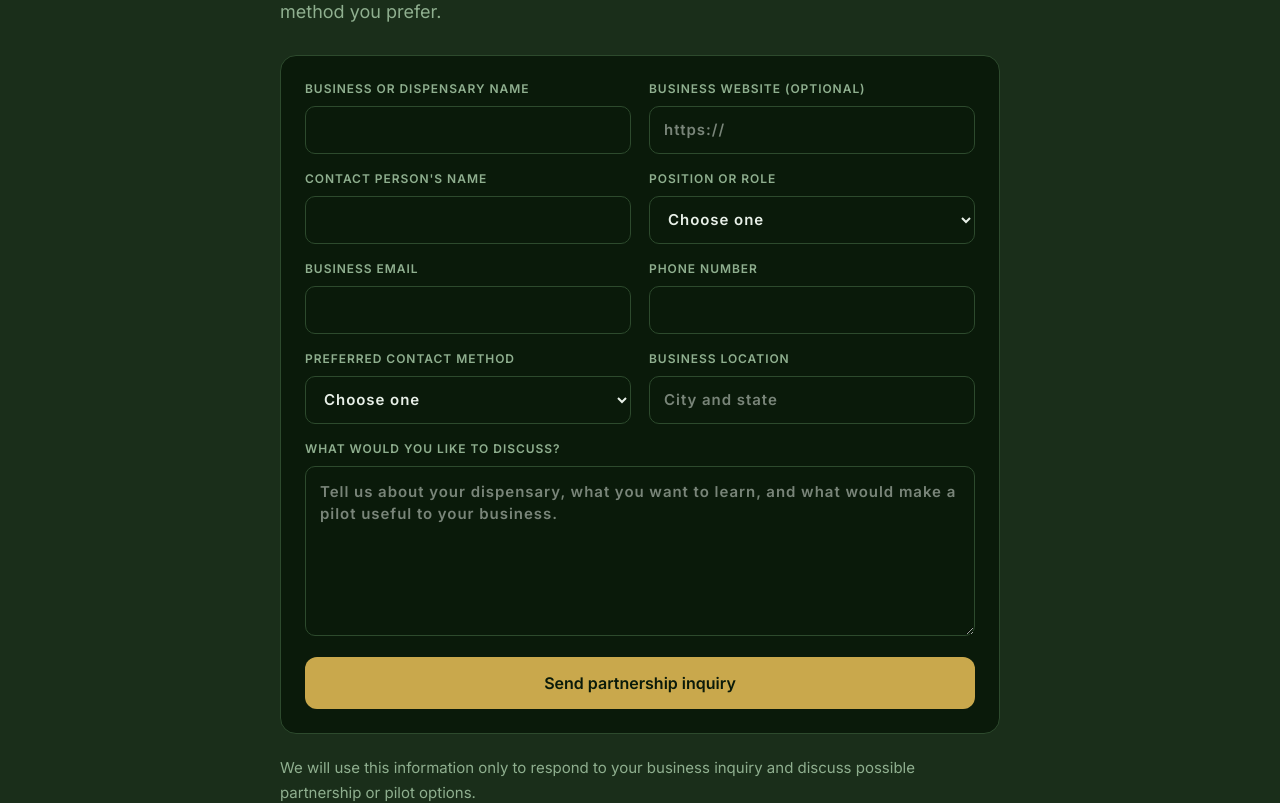
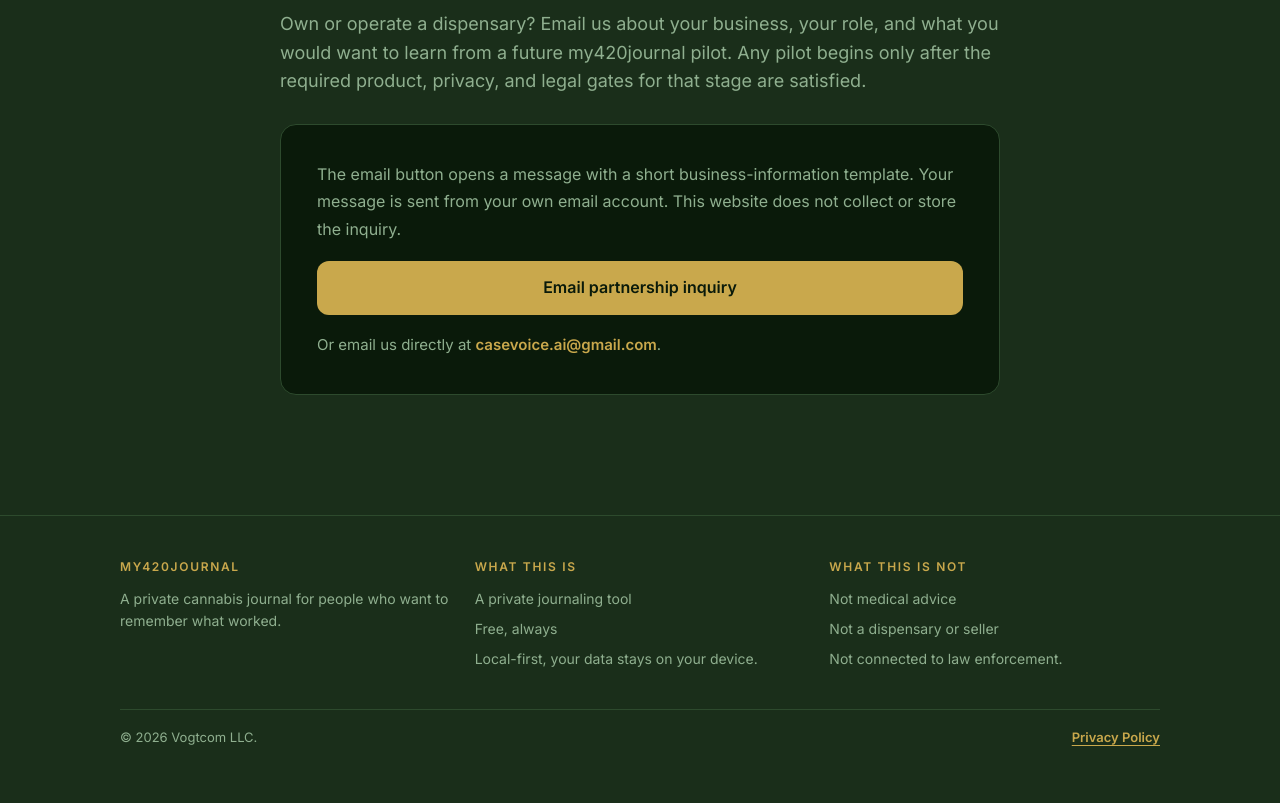
Before and after one commit to casevoiceai/my420journal-app, a React (Vite) app: page /partners in a window 1280 px wide. Shown: the part 3522-4325 px from the top of the page. Built offline with nearby package versions, Linux system fonts and the light colour scheme.

Commit message:
Replace broken Web3Forms contact form with direct email fallback

```diff
--- a/src/marketing/MarketingContact.jsx
+++ b/src/marketing/MarketingContact.jsx
@@ -1,83 +1,15 @@
-import { useState } from 'react'
 import MarketingLayout from './MarketingLayout'
 import { marketingFonts, marketingPage, marketingPalette as S } from './marketingStyles'
 
-// Replace this placeholder with the real Web3Forms access key for casevoice.ai@gmail.com.
-const WEB3FORMS_ACCESS_KEY = 'YOUR_WEB3FORMS_ACCESS_KEY_HERE'
+const CONTACT_EMAIL = 'casevoice.ai@gmail.com'
 
-const initialForm = {
-  name: '',
-  email: '',
-  message: '',
-  businessName: '',
-  role: '',
-  phone: '',
-  preferredContact: '',
-  location: '',
-  website: '',
-}
+const generalEmailHref = `mailto:${CONTACT_EMAIL}?subject=my420journal%20message`
+const partnerEmailHref = `mailto:${CONTACT_EMAIL}?subject=my420journal%20partnership%20inquiry&body=Business%20or%20dispensary%20name%3A%0AContact%20name%3A%0APosition%20or%20role%3A%0ABusiness%20location%3A%0APreferred%20contact%20method%3A%0AWebsite%20(optional)%3A%0A%0AWhat%20would%20make%20a%20future%20pilot%20useful%20to%20your%20business%3F%0A`
 
 export function ContactSection({ id = undefined, tone = 'base', mode = 'general' }) {
-  const [form, setForm] = useState(initialForm)
-  const [status, setStatus] = useState('idle')
-  const [error, setError] = useState('')
   const cardBackground = tone === 'surface' ? S.bg : S.surface
-  const isPartnerForm = mode === 'partners'
-
-  function updateField(field, value) {
-    setForm((current) => ({ ...current, [field]: value }))
-  }
-
-  async function handleSubmit(event) {
-    event.preventDefault()
-    setStatus('submitting')
-    setError('')
-
-    const submission = isPartnerForm
-      ? {
-          access_key: WEB3FORMS_ACCESS_KEY,
-          subject: 'my420journal dispensary partnership inquiry',
-          from_name: form.name,
-          business_name: form.businessName,
-          contact_name: form.name,
-          position_or_role: form.role,
-          business_email: form.email,
-          phone: form.phone,
-          preferred_contact_method: form.preferredContact,
-          business_location: form.location,
-          business_website: form.website || 'Not provided',
-          message: form.message,
-        }
-      : {
-          access_key: WEB3FORMS_ACCESS_KEY,
-          subject: 'my420journal contact form',
-          from_name: form.name,
-          name: form.name,
-          email: form.email,
-          message: form.message,
-        }
-
-    try {
-      const response = await fetch('https://api.web3forms.com/submit', {
-        method: 'POST',
-        headers: { 'Content-Type': 'application/json' },
-        body: JSON.stringify(submission),
-      })
-
-      const result = await response.json()
-      if (!response.ok || !result.success) {
-        throw new Error(result.message || 'Submission failed')
-      }
-
-      setForm(initialForm)
-      setStatus('success')
-    } catch {
-      setStatus('error')
-      setError('Something went wrong. Please try again.')
-    }
-  }
-
-  const submitting = status === 'submitting'
+  const isPartner = mode === 'partners'
+  const emailHref = isPartner ? partnerEmailHref : generalEmailHref
 
   return (
     <section
@@ -86,9 +18,7 @@ export function ContactSection({ id = undefined, tone = 'base', mode = 'general'
     >
       <div
         className="marketing-section-inner"
-        style={{
-          maxWidth: marketingPage.contentWidth,
-        }}
+        style={{ maxWidth: marketingPage.contentWidth }}
       >
         <h1 style={{
           margin: '0 0 18px 0',
@@ -98,232 +28,83 @@ export function ContactSection({ id = undefined, tone = 'base', mode = 'general'
           lineHeight: 1.02,
           letterSpacing: '-0.03em',
         }}>
-          {isPartnerForm ? 'Talk with us about a pilot' : 'Get in touch.'}
+          {isPartner ? 'Talk with us about a future pilot' : 'Get in touch.'}
         </h1>
+
         <p style={{
           margin: '0 0 28px 0',
           color: S.textSecondary,
           fontSize: '18px',
           lineHeight: 1.6,
         }}>
-          {isPartnerForm
-            ? 'Own or operate a dispensary? Tell us about your business, your role, and what you want to learn from an early my420journal pilot. We will follow up using the contact method you prefer.'
-            : 'Questions, bug reports, early access requests, or anything else. We read everything.'}
+          {isPartner
+            ? 'Own or operate a dispensary? Email us about your business, your role, and what you would want to learn from a future my420journal pilot. Any pilot begins only after the required product, privacy, and legal gates for that stage are satisfied.'
+            : 'Questions, bug reports, or anything else about my420journal can be sent directly to Vogtcom by email.'}
         </p>
 
-        <form
-          onSubmit={handleSubmit}
-          style={{
-            backgroundColor: cardBackground,
-            border: `1px solid ${S.border}`,
-            borderRadius: marketingPage.radius,
-            padding: '24px',
-            boxSizing: 'border-box',
-          }}
-        >
-          {isPartnerForm ? (
-            <>
-              <div style={formGridStyle}>
-                <label style={labelStyle}>
-                  Business or dispensary name
-                  <input
-                    required
-                    value={form.businessName}
-                    onChange={(event) => updateField('businessName', event.target.value)}
-                    style={inputStyle}
-                    autoComplete="organization"
-                  />
-                </label>
+        <div style={{
+          backgroundColor: cardBackground,
+          border: `1px solid ${S.border}`,
+          borderRadius: marketingPage.radius,
+          padding: 'clamp(24px, 5vw, 36px)',
+          boxSizing: 'border-box',
+        }}>
+          <p style={{
+            margin: '0 0 18px 0',
+            color: S.textSecondary,
+            fontSize: '16px',
+            lineHeight: 1.7,
+          }}>
+            {isPartner
+              ? 'The email button opens a message with a short business-information template. Your message is sent from your own email account. This website does not collect or store the inquiry.'
+              : 'The email button opens your email app. Your message is sent from your own email account. This website does not collect or store the message.'}
+          </p>
 
-                <label style={labelStyle}>
-                  Business website (optional)
-                  <input
-                    type="url"
-                    value={form.website}
-                    onChange={(event) => updateField('website', event.target.value)}
-                    style={inputStyle}
-                    autoComplete="url"
-                    placeholder="https://"
-                  />
-                </label>
-
-                <label style={labelStyle}>
-                  Contact person's name
-                  <input
-                    required
-                    value={form.name}
-                    onChange={(event) => updateField('name', event.target.value)}
-                    style={inputStyle}
-                    autoComplete="name"
-                  />
-                </label>
-
-                <label style={labelStyle}>
-                  Position or role
-                  <select
-                    required
-                    value={form.role}
-                    onChange={(event) => updateField('role', event.target.value)}
-                    style={selectStyle}
-                  >
-                    <option value="">Choose one</option>
-                    <option value="Owner">Owner</option>
-                    <option value="General Manager">General Manager</option>
-                    <option value="Purchasing or Inventory Manager">Purchasing or Inventory Manager</option>
-                    <option value="Marketing or Partnerships">Marketing or Partnerships</option>
-                    <option value="Operations">Operations</option>
-                    <option value="Other">Other</option>
-                  </select>
-                </label>
-
-                <label style={labelStyle}>
-                  Business email
-                  <input
-                    required
-                    type="email"
-                    value={form.email}
-                    onChange={(event) => updateField('email', event.target.value)}
-                    style={inputStyle}
-                    autoComplete="email"
-                  />
-                </label>
-
-                <label style={labelStyle}>
-                  Phone number
-                  <input
-                    required
-                    type="tel"
-                    value={form.phone}
-                    onChange={(event) => updateField('phone', event.target.value)}
-                    style={inputStyle}
-                    autoComplete="tel"
-                  />
-                </label>
-
-                <label style={labelStyle}>
-                  Preferred contact method
-                  <select
-                    required
-                    value={form.preferredContact}
-                    onChange={(event) => updateField('preferredContact', event.target.value)}
-                    style={selectStyle}
-                  >
-                    <option value="">Choose one</option>
-                    <option value="Email">Email</option>
-                    <option value="Phone call">Phone call</option>
-                    <option value="Text message">Text message</option>
-                  </select>
-                </label>
-
-                <label style={labelStyle}>
-                  Business location
-                  <input
-                    required
-                    value={form.location}
-                    onChange={(event) => updateField('location', event.target.value)}
-                    style={inputStyle}
-                    autoComplete="address-level2"
-                    placeholder="City and state"
-                  />
-                </label>
-              </div>
-
-              <label style={labelStyle}>
-                What would you like to discuss?
-                <textarea
-                  required
-                  value={form.message}
-                  onChange={(event) => updateField('message', event.target.value)}
-                  style={{ ...inputStyle, minHeight: '170px', paddingTop: '14px', resize: 'vertical' }}
-                  placeholder="Tell us about your dispensary, what you want to learn, and what would make a pilot useful to your business."
-                />
-              </label>
-            </>
-          ) : (
-            <>
-              <label style={labelStyle}>
-                Name
-                <input
-                  required
-                  value={form.name}
-                  onChange={(event) => updateField('name', event.target.value)}
-                  style={inputStyle}
-                  autoComplete="name"
-                />
-              </label>
-
-              <label style={labelStyle}>
-                Email
-                <input
-                  required
-                  type="email"
-                  value={form.email}
-                  onChange={(event) => updateField('email', event.target.value)}
-                  style={inputStyle}
-                  autoComplete="email"
-                />
-              </label>
-
-              <label style={labelStyle}>
-                Message
-                <textarea
-                  required
-                  value={form.message}
-                  onChange={(event) => updateField('message', event.target.value)}
-                  style={{ ...inputStyle, minHeight: '150px', paddingTop: '14px', resize: 'vertical' }}
-                />
-              </label>
-            </>
-          )}
-
-          <button
-            type="submit"
-            disabled={submitting}
+          <a
+            href={emailHref}
             style={{
               width: '100%',
-              minHeight: '52px',
-              border: 'none',
+              minHeight: '54px',
+              display: 'inline-flex',
+              alignItems: 'center',
+              justifyContent: 'center',
+              padding: '0 22px',
               borderRadius: '12px',
-              backgroundColor: submitting ? '#5A4A20' : S.gold,
-              color: submitting ? '#B8A060' : S.bg,
+              backgroundColor: S.gold,
+              color: S.bg,
               fontFamily: marketingFonts.inter,
               fontSize: '16px',
               fontWeight: 800,
-              cursor: submitting ? 'default' : 'pointer',
+              lineHeight: 1.2,
+              textDecoration: 'none',
+              textAlign: 'center',
+              boxSizing: 'border-box',
             }}
           >
-            {submitting
-              ? 'Sending'
-              : isPartnerForm
-                ? 'Send partnership inquiry'
-                : 'Send it'}
-          </button>
+            {isPartner ? 'Email partnership inquiry' : 'Email Vogtcom'}
+          </a>
 
-          {status === 'success' && (
-            <p style={{ margin: '16px 0 0 0', color: S.success, fontSize: '14px', lineHeight: 1.5 }}>
-              {isPartnerForm
-                ? 'Partnership inquiry sent. We will follow up using your preferred contact method.'
-                : 'Message sent. Thank you for reaching out.'}
-            </p>
-          )}
-
-          {status === 'error' && (
-            <p style={{ margin: '16px 0 0 0', color: S.error, fontSize: '14px', lineHeight: 1.5 }}>
-              {error}
-            </p>
-          )}
-        </form>
-
-        <p style={{
-          margin: '22px 0 0 0',
-          color: S.textSecondary,
-          fontSize: '15px',
-          lineHeight: 1.65,
-        }}>
-          {isPartnerForm
-            ? 'We will use this information only to respond to your business inquiry and discuss possible partnership or pilot options.'
-            : 'If you are a dispensary owner interested in the mycannabisjournal.ai partner program, use the message field and tell us where you are located. We will be in touch when we have availability in your area.'}
-        </p>
+          <p style={{
+            margin: '18px 0 0 0',
+            color: S.textSecondary,
+            fontSize: '15px',
+            lineHeight: 1.65,
+            overflowWrap: 'anywhere',
+          }}>
+            Or email us directly at{' '}
+            <a
+              href={`mailto:${CONTACT_EMAIL}`}
+              style={{
+                color: S.gold,
+                fontWeight: 800,
+                textUnderlineOffset: '3px',
+              }}
+            >
+              {CONTACT_EMAIL}
+            </a>
+            .
+          </p>
+        </div>
       </div>
     </section>
   )
@@ -336,51 +117,3 @@ export default function MarketingContact() {
     </MarketingLayout>
   )
 }
-
-const eyebrowStyle = {
-  margin: '0 0 14px 0',
-  color: S.gold,
-  fontFamily: marketingFonts.inter,
-  fontSize: '12px',
-  fontWeight: 800,
-  letterSpacing: '0.12em',
-  textTransform: 'uppercase',
-}
-
-const formGridStyle = {
-  display: 'grid',
-  gridTemplateColumns: 'repeat(auto-fit, minmax(240px, 1fr))',
-  columnGap: '18px',
-}
-
-const labelStyle = {
-  display: 'block',
-  color: S.textSecondary,
-  fontFamily: marketingFonts.inter,
-  fontSize: '12px',
-  fontWeight: 700,
-  letterSpacing: '0.08em',
-  textTransform: 'uppercase',
-  marginBottom: '16px',
-}
-
-const inputStyle = {
-  width: '100%',
-  minHeight: '48px',
-  marginTop: '8px',
-  backgroundColor: S.bg,
-  border: `1px solid ${S.border}`,
-  borderRadius: '10px',
-  color: S.textPrimary,
-  fontFamily: marketingFonts.inter,
-  fontSize: '15px',
-  lineHeight: 1.5,
-  padding: '0 14px',
-  outline: 'none',
-  boxSizing: 'border-box',
-}
-
-const selectStyle = {
-  ...inputStyle,
-  paddingRight: '36px',
-}
```
